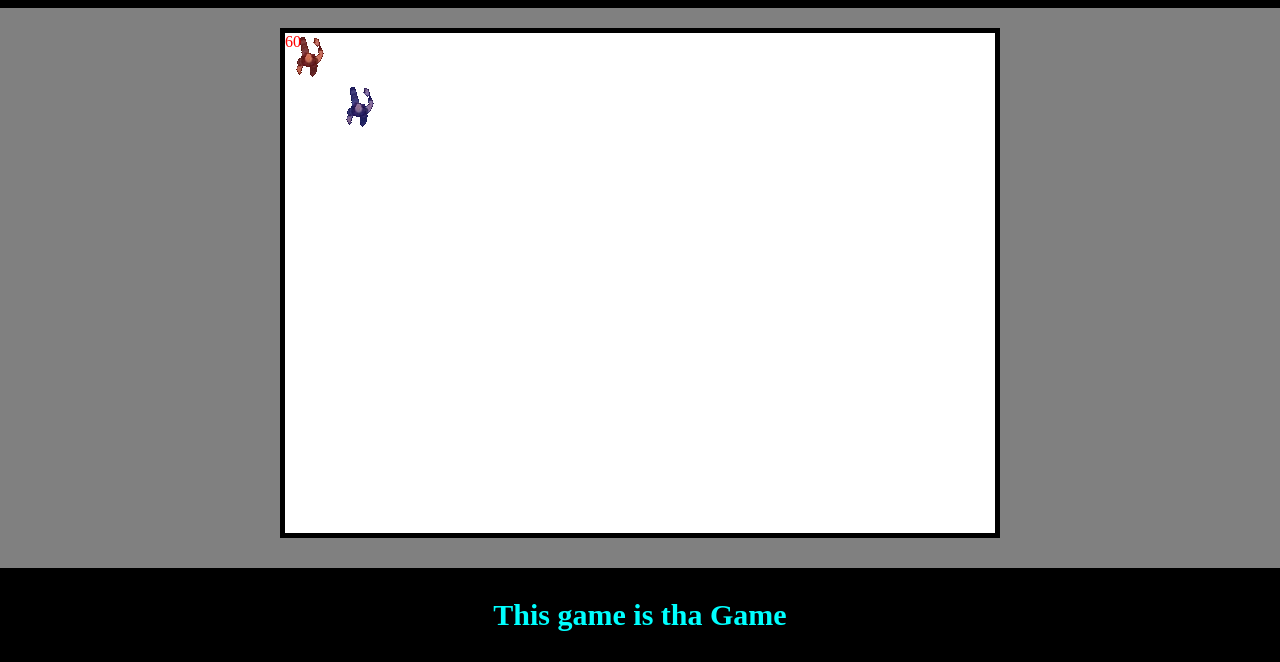
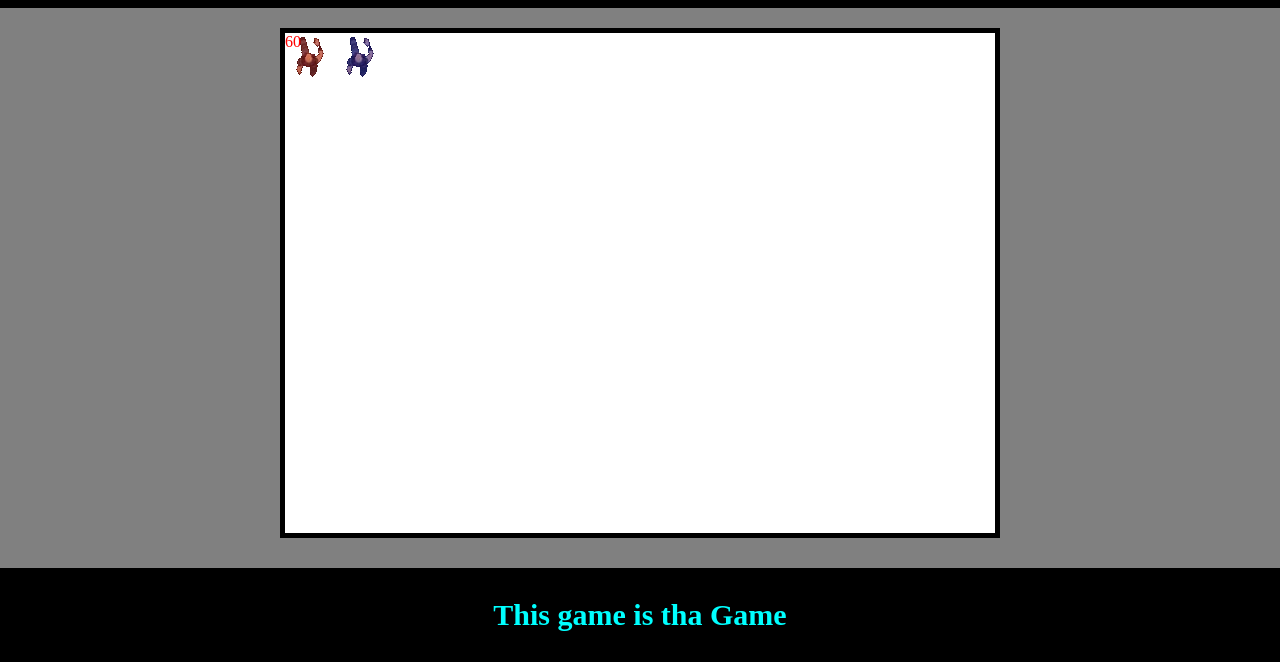
Before and after one commit to camelCaseCoders/gameis, a website: page client/index.html in a window 1280 px wide. Shown: the part 286-948 px from the top of the page. Drawn offline with Linux system fonts and the light colour scheme; a web font is replaced by a local one.

Commit message:
Overall rework (don't remember)

```diff
--- a/client/lib/clock.js
+++ b/client/lib/clock.js
@@ -1,5 +1,4 @@
-angular.module('clock', [])
-.service('clock', function() {
+window.clock = (function() {
 	var stack = [];
 	return {
 		log: function() {
@@ -9,4 +8,4 @@ angular.module('clock', [])
 			return(Date.now() - stack.pop());
 		}
 	};
-});
+})();
--- a/client/scripts/game-api.js
+++ b/client/scripts/game-api.js
@@ -15,8 +15,7 @@ angular.module('game-api', [])
 				var game, running, lastTime = 0;
 				var update = function(time) {
 					var delta = (time - lastTime) / 100;
-					var fps = Math.round(10 / delta);
-					scope.showFps(fps);
+					scope.showFps(Math.round(10 / delta));
 
 					game(time, delta);
 
@@ -28,7 +27,7 @@ angular.module('game-api', [])
 					running = true;
 					window.requestAnimationFrame(update);
 				}
-				this.pause = function() {
+				this.stop = function() {
 					running = false;
 				}
 			}
@@ -40,10 +39,10 @@ angular.module('game-api', [])
 				.css('color', '#f00');
 			element.append($fps)
 
-			var canvases = [];
+			var canvases = {};
 			var public = function() {
 				this.canvases = canvases;
-				this.addCanvas = function() {
+				this.addCanvas = function(name) {
 					var canvas = document.createElement('canvas');
 					canvas.width = element.width();
 					canvas.height = element.height();
@@ -53,9 +52,9 @@ angular.module('game-api', [])
 
 					element.append($canvas);
 					var obj = {$element: $canvas, element: canvas, ctx: canvas.getContext('2d')};
-					canvases.push(obj);
+					canvases[name] = obj;
 					return obj;
-				}
+				};
 			}
 			scope.showFps = function(fps) {
 				$fps.text(fps);
--- a/client/src/bullet.js
+++ b/client/src/bullet.js
@@ -1,14 +1,21 @@
 (function(key) {
-	var Bullet = window.Bullet = function(x, y, xd, yd) {
+	var Bullet = window.Bullet = function(level, x, y, xd, yd, overlay) {
+		GameEntity.call(this, level, x, y, 30, 30);
 		this._ = window.underscore(key, {
-
+			overlay: overlay,
+			xd: xd,
+			yd: yd
 		});
 	}
 	Bullet.prototype = window.extend(GameEntity);
 	Bullet.prototype.update = function(time, delta) {
-
+		var _ = this._(key);
+		this.move(_.xd, _.yd);
 	};
 	Bullet.prototype.render = function(ctx) {
-
+		var _ = this._(key);
+		ctx.drawImage(media.bullet, this.x - this.width / 2, this.y - this.height / 2);
+		// ctx.drawImage(_.overlay, this.x - this.width / 2, this.y - this.height / 2);
 	};
+	Bullet.prototype.layer = 'bullet';
 })({});
--- a/client/src/game-entity.js
+++ b/client/src/game-entity.js
@@ -1,40 +1,38 @@
 (function() {
-	var GameEntity = window.GameEntity = function(level, x, y, w, h) {
+	var GameEntity = function(level, x, y, w, h) {
+		Vector.call(this, x, y, w, h)
 		this.level = level;
-		this.pos = new Position(x, y);
-		this.width = w;
-		this.height = h;
 	}
-	GameEntity.prototype = {
-		update: function(time, delta) {
+	GameEntity.prototype = window.extend(Vector);
+	GameEntity.prototype.update = function(time, delta) {
 		var xd = ((Math.random() - 0.5) * 100 * delta), yd = ((Math.random() - 0.5) * 100 * delta);
-
 		this.move(xd, yd);
-		},
-		render: function(ctx) {
+	};
+	GameEntity.prototype.render = function(ctx) {
 		/*var r = randomInt(255);
 		var g = randomInt(255);
 		var b = randomInt(255);
 		ctx.fillStyle = 'rgba('+ r +','+ g +','+ b + ',.1)';*/
-			ctx.fillRect(this.pos.x - this.width / 2, this.pos.y - this.height / 2, this.width, this.height);
-		},
-		move: function(xd, yd) {
+		ctx.fillRect(this.x - this.width / 2, this.y - this.height / 2, this.width, this.height);
+	};
+	GameEntity.prototype.layer = 'base';
+	GameEntity.prototype.move = function(xd, yd) {
 		if(xd) {
-				this.pos.x += xd;
-				if(this.pos.x > this.level.width + this.width / 2 && xd > 0)
-					this.pos.x = -this.width / 2;
-				if(this.pos.x < -this.width / 2 && xd < 0)
-					this.pos.x = this.level.width + this.width / 2;
+			this.x += xd;
+			if(this.x > this.level.width + this.width / 2 && xd > 0)
+				this.x = -this.width / 2;
+			if(this.x < -this.width / 2 && xd < 0)
+				this.x = this.level.width + this.width / 2;
 		}
 		if(yd) {
-				this.pos.y -= yd;
-				if(this.pos.y > this.level.height + this.height / 2 && yd < 0)
-					this.pos.y = -this.height / 2;
-				if(this.pos.y < -this.width / 2 && yd > 0)
-					this.pos.y = this.level.height + this.height / 2;
+			this.y -= yd;
+			if(this.y > this.level.height + this.height / 2 && yd < 0)
+				this.y = -this.height / 2;
+			if(this.y < -this.width / 2 && yd > 0)
+				this.y = this.level.height + this.height / 2;
 		}
 
 		return xd || yd;
-		}
 	};
+	window.GameEntity = GameEntity;
 })();
--- a/client/src/game.js
+++ b/client/src/game.js
@@ -4,9 +4,9 @@ window.randomInt = function(max) {
 
 angular.module('game', [])
 .directive('game', function() {
-	var request = media.request({
-		player: media.loaders.image(media.dir + 'player.png')
-		// test: media.loaders.imageOverlay(media.dir + 'test.png', [255, 0, 0, 127])
+	var request = Media.request({
+		player: Media.loaders.image(Media.dir + 'player.png'),
+		bullet: Media.loaders.image(Media.dir + 'bullet.png')
 	});
 	var controls = [
 		{
@@ -46,43 +46,23 @@ angular.module('game', [])
 		restrict: 'AC',
 		require: 'gameApi',
 		link: function(scope, element, attrs, api) {
-			var canvasObject = api.addCanvas(),
-				canvas = canvasObject.element,
-				ctx = canvasObject.ctx;
-				ctx.fillStyle = 'rgba(255,0,0,.1)';
+			api.addCanvas('bullet');
+			api.addCanvas('base');
 
-			var level = {width: canvas.width, height: canvas.height};
+			var base = api.canvases['base'].element;
 
 			request.ready(function(media) {
-				var entities = [];
+				window.media = media;
+				var level = window.level = new Level(base.width, base.height, api.canvases);
 
-				entities.push(new Player(media.player, createOverlay(media.player, '255,0,0,63'), controls[0], level, 25, 25));
-				entities.push(new Player(media.player, createOverlay(media.player, '0,0,255,63'), controls[1], level, 75, 75));
-				/*
-				for(var i = 0; i < 1000; i++) {
-					entities.push(new Entity(canvas, randomInt(canvas.width), randomInt(canvas.height), randomInt(50), randomInt(50)))
-				}
-				*/
-				/*
-
-				for(var x = 0; x < level.width + 50; x += (level.width + 50) / 50) {
-					for (var y = 0; y < level.height + 50; y += (level.height + 50) / 50) {
-					entities.push(new Player(media.player, player1Controls, level, x, y));
-					};
-				}
-				alert(entities.length);
-
-				*/
+				level.addEntity(new Player(level, 25, 25, '255,0,0', controls[0]));
+				level.addEntity(new Player(level, 75, 25, '0,0,255', controls[1]));
 
 				api.start(function(time, delta) {
-					ctx.clearRect(0, 0, canvas.width, canvas.height);
-					for(var e in entities) {
-						entities[e].update(time, delta);
-					}
-					for(var e in entities) {
-						entities[e].render(ctx);
-					}
+					//UPDATE LEVEL
+					level.update(time, delta);
 				});
+				window.stop = api.stop;
 			});
 		}
 	}
--- /dev/null
+++ b/client/src/level.js
@@ -0,0 +1,72 @@
+(function() {
+	var addEntity = function(entity) {
+		return function(entities) {
+			entities.push(entity);
+		}
+	};
+	var removeEntity = function(entity) {
+		return function(entities) {
+			var index = entities.indexOf(entity);
+			if(index !== -1) entities.splice(index, 1);
+		}
+	};
+	var Level = function(width, height, canvases) {
+		this.width = width;
+		this.height = height;
+		this.canvases = canvases;
+
+		this.entities = [];
+		this.actions = [];
+	};
+	window.clearTimes = [];
+	window.renderTimes = [];
+	window.updateTimes = [];
+	window.actionTimes = [];
+	Level.prototype = {
+		update: function(time, delta) {
+			this.updating = true;
+
+			//CLEAR ALL CANVASES
+			clock.log();
+			for(var i in this.canvases) {
+				var canvas = this.canvases[i];
+				canvas.ctx.clearRect(0, 0, canvas.element.width, canvas.element.height);
+			}
+			clearTimes.push(clock.elapsed());
+
+			//UPDATE ALL ENTITIES
+			clock.log();
+			for(var i in this.entities) {
+				this.entities[i].update(time, delta);
+			}
+			updateTimes.push(clock.elapsed());
+			//RENDER ALL ENTITIES
+			clock.log();
+			for(var i in this.entities) {
+				var entity = this.entities[i];
+				entity.render(this.canvases[entity.layer].ctx);
+			}
+			renderTimes.push(clock.elapsed());
+
+			//DO THE ACTIONS
+			clock.log();
+			while(this.actions.length > 0) {
+				this.actions.pop()(this.entities);
+			}
+			actionTimes.push(clock.elapsed());
+
+			this.updating = false;
+		},
+		addEntity: function(entity) {
+			var add = addEntity(entity);
+			if(this.updating) this.actions.push(add);
+			else add(this.entities);
+		},
+		removeEntity: function(entity) {
+			var remove = removeEntity(entity);
+			if(this.updating) this.actions.push(remove);
+			else remove(this.entities);
+		}
+	};
+	window.Level = Level;
+})();
--- a/client/src/lib/media.js
+++ b/client/src/lib/media.js
@@ -1,4 +1,4 @@
-window.media = function() {
+window.Media = function() {
 	var cache = {};
 
 	var get = function(req) {
@@ -53,16 +53,17 @@ window.media = function() {
 			ready: function(callback) {
 				if(ready) callback(loaded);
 				else listeners.push(callback);
+				return this;
 			}
 		}
 	}
 
-	var media = {};
-	media.dir = 'res/';
-	media.request = function(request) {
+	var Media = {};
+	Media.dir = 'res/';
+	Media.request = function(request) {
 		return respond(request);
 	};
-	media.loaders = {
+	Media.loaders = {
 		image: function(src) {
 			var image = new Image();
 			image.src = src;
@@ -72,7 +73,7 @@ window.media = function() {
 				done: function(callback) {
 					var self = this;
 					if(image.complete) {
-						alert('image.complete in media.js');
+						alert('image.complete in Media.js');
 						callback(self);
 					} else {
 						image.onload = function() {
@@ -104,14 +105,14 @@ window.media = function() {
 			}
 		},
 		spriteSheet: function(src, sw, sh) {
-			var request = media.request({image: media.loaders.image(src)}), sheet;
+			var request = Media.request({image: Media.loaders.image(src)}), sheet;
 			return {
 				src: src,
 				type: 'spritesheet',
 				done: function(callback) {
 					var self = this;
-					request.ready(function(media) {
-						sheet = new Spritesheet(media.image, sw, sh);
+					request.ready(function(Media) {
+						sheet = new Spritesheet(Media.image, sw, sh);
 						callback(self);
 					});
 				},
@@ -122,14 +123,14 @@ window.media = function() {
 
 		},
 		imageOverlay: function(src, color) {
-			var request = media.request({image: media.loaders.image(src)}), overlay;
+			var request = Media.request({image: Media.loaders.image(src)}), overlay;
 			return {
 				src: src,
 				type: 'overlay',
 				done: function(callback) {
 					var self = this;
-					request.ready(function(media) {
-						overlay = createOverlay(media.image, color);
+					request.ready(function(Media) {
+						overlay = createOverlay(Media.image, color);
 						callback(self);
 					});
 				},
@@ -139,7 +140,7 @@ window.media = function() {
 			}
 		}
 	};
-	return media;
+	return Media;
 }();
 /*
 media.request({
--- a/client/src/lib/position.js
+++ /dev/null
@@ -1,4 +0,0 @@
-window.Position = function(x, y) {
-	this.x = x;
-	this.y = y;
-}
--- /dev/null
+++ b/client/src/lib/vector.js
@@ -0,0 +1,11 @@
+(function() {
+	var Vector = function(x, y, width, height) {
+		this.x = x;
+		this.y = y;
+		this.width = width;
+		this.height = height;
+	};
+	Vector.prototype = {
+	};
+	window.Vector = Vector;
+})();
--- a/client/src/player.js
+++ b/client/src/player.js
@@ -1,11 +1,14 @@
 (function(key) {
-	var Player = window.Player = function(sprite, overlay, controls, level, x, y) {
+	var Player = window.Player = function(level, x, y, color, controls) {
+		var that = this;
 		GameEntity.call(this, level, x, y, 50, 50);
 		this._ = window.underscore(key, {
+			animation: new Animation(new Spritesheet(media.player, 50, 50), 80),
+			overlay: new Spritesheet(createOverlay(media.player, color + ',63'), 50, 50),
 			controls: new Controls(controls),
-			animation: new Animation(new Spritesheet(sprite, 50, 50), 80),
-			overlay: new Spritesheet(overlay, 50, 50),
-			roation: 0,
+			weapon: new Weapon(that, color),
+			// overlay: createOverlay(sprite, color + ',63'),
+			rotation: 0,
 			speed: 20,
 			runModif: 1.5
 		});
@@ -25,9 +28,6 @@
 		if(_.controls.down('walk-left')) xd--;
 		if(_.controls.down('walk-up')) yd++;
 		if(_.controls.down('walk-down')) yd--;
-		if(_.controls.down('fire')) {
-
-		}
 
 		if(xd || yd) {
 			var sqrt = Math.sqrt(xd * xd + yd * yd);
@@ -37,20 +37,25 @@
 
 		//SET ROTATION AND CHANGE SPRITE
 		if(this.move(xd, yd)) {
-			_.roation = Math.atan2(xd, yd);
+			_.rotation = Math.atan2(xd, yd);
 			_.animation.update(time);
 		} else {
 			_.animation.pause();
 		}
 
+		_.weapon.update(time);
+		if(_.controls.down('fire')) {
+			_.weapon.fire(time, _.rotation);
+		}
 	};
 	Player.prototype.render = function(ctx) {
 		var _ = this._(key);
 		ctx.save();
-		ctx.translate(this.pos.x, this.pos.y);
-		ctx.rotate(_.roation);
+		ctx.translate(this.x, this.y);
+		ctx.rotate(_.rotation);
 		_.animation.render(ctx, 0, -this.width / 2, -this.height / 2);
 		_.overlay.drawSprite(ctx, 0, _.animation.currentSprite, -this.width / 2, -this.height / 2);
+		// ctx.drawImage(_.overlay, -this.width / 2, -this.height / 2)
 		ctx.restore();
 	};
 })({});
--- /dev/null
+++ b/client/src/weapon.js
@@ -0,0 +1,30 @@
+(function(key) {
+	var Weapon = function(owner, color) {
+		this.owner = owner;
+		this._ = window.underscore(key, {
+			overlay: createOverlay(media.bullet, color + ',127'),
+			color: color,
+			speed: 50,
+			bulletSpeed: 2,
+			ready: true
+		});
+	}
+	Weapon.prototype = {
+		update: function(time) {
+			var _ = this._(key);
+			if(!_.ready) {
+				_.ready = time - _.lastTime >= _.speed;
+			}
+		},
+		fire: function(time, angle) {
+			var _ = this._(key);
+			if(_.ready) {
+				this.owner.level.addEntity(new Bullet(this.owner.level, this.owner.x, this.owner.y,
+					Math.sin(angle) * _.bulletSpeed, Math.cos(angle) * _.bulletSpeed, _.overlay));
+				_.lastTime = time;
+				_.ready = false;
+			}
+		}
+	}
+	window.Weapon = Weapon;
+})({});
```
Also changed, not shown: client/index.html (+4 -1 lines), client/res/bullet.png (added). Lines whose indentation alone changed are shown as unchanged.
